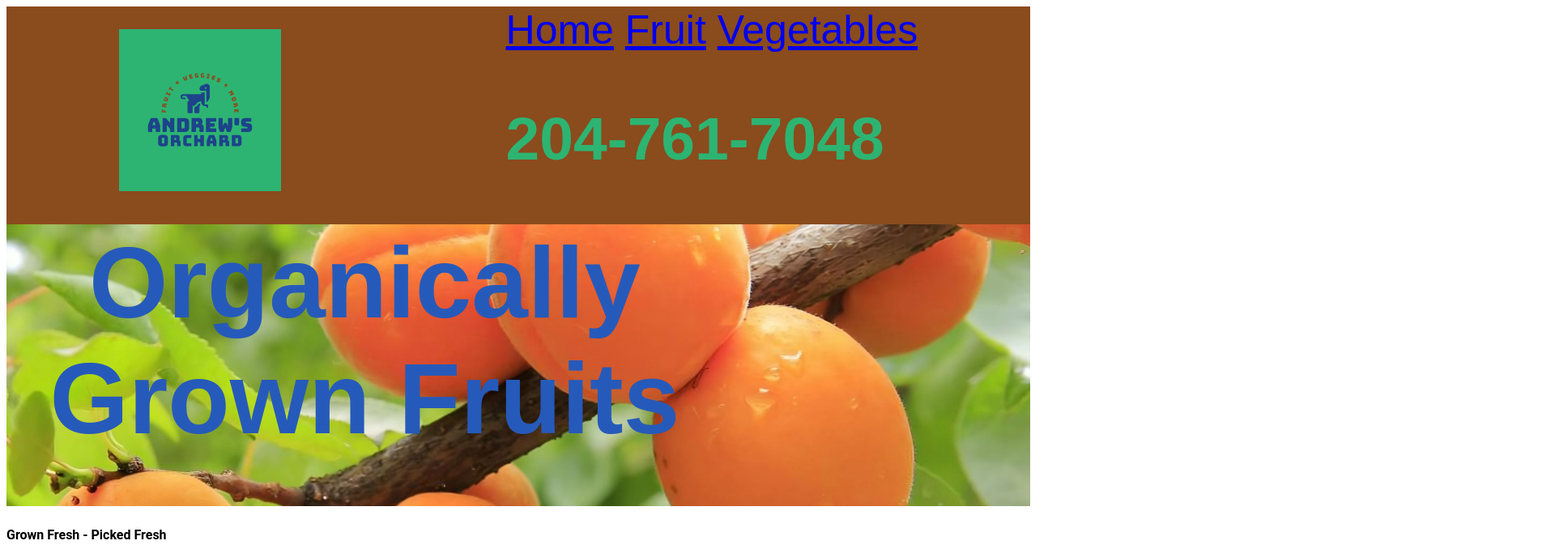
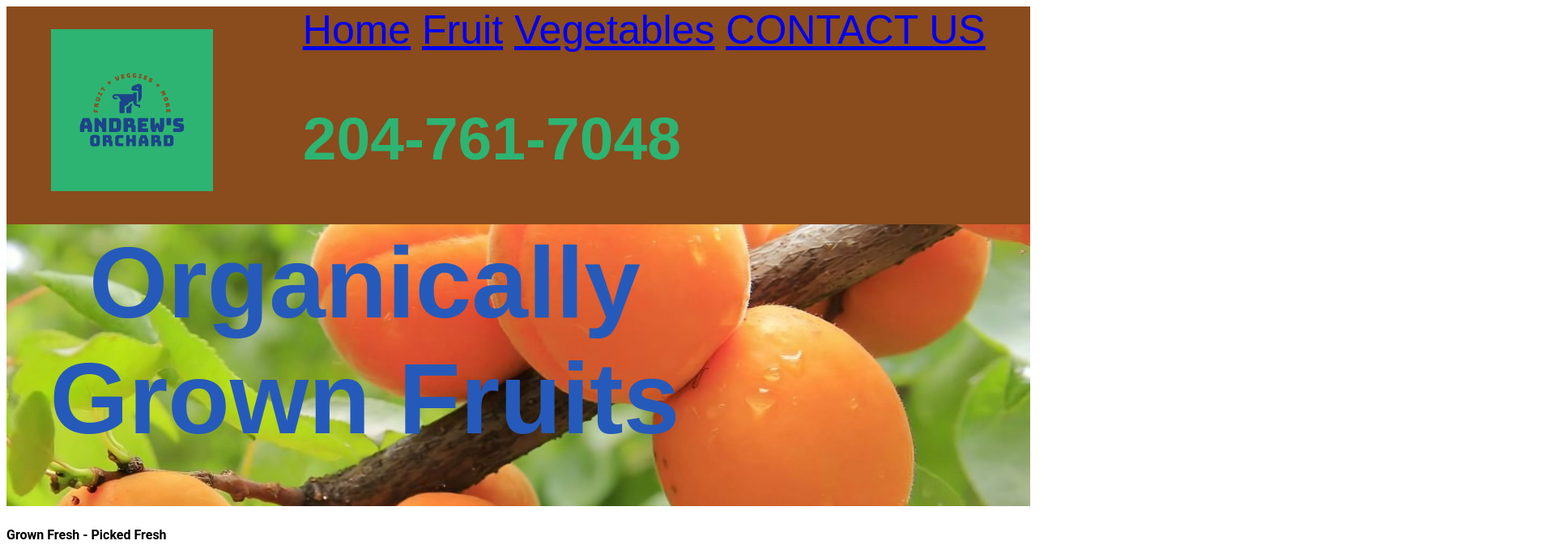
Before and after one commit to palmer-andrew/byui-wdd130, a plain HTML site: page wdd130/andrews_orchard/fruit.html in a window 1280 px wide. Shown: the top 673 px of the page at 81% size, 1920 px wide, since content can reach past the window. Drawn offline with Linux system fonts and the light colour scheme.

Commit message:
contact us to header and footer of orchard pages

```diff
--- a/wdd130/andrews_orchard/fruit.html
+++ b/wdd130/andrews_orchard/fruit.html
@@ -16,6 +16,7 @@
             <a href = "index.html">Home</a>
             <a href = "fruit.html">Fruit</a>
             <a href = "vegetables.html">Vegetables</a>
+            <a id = "contact-us-link" href="contact-us.html">CONTACT US</a>
             <h2>204-761-7048</h2>
         </nav>
     </header>
@@ -58,6 +59,7 @@
         <a href = "index.html">Home</a>
         <a href = "fruit.html">Fruit</a>
         <a href = "vegetables.html">Vegetables</a>
+        <a href= "contact-us.html">Contact Us</a>
         <a href = "site-plan.html">Site Plan</a>
     </footer>
 </body>
```
Also changed, not shown: wdd130/andrews_orchard/index.html (+2 -0 lines), wdd130/andrews_orchard/vegetables.html (+3 -0 lines).
